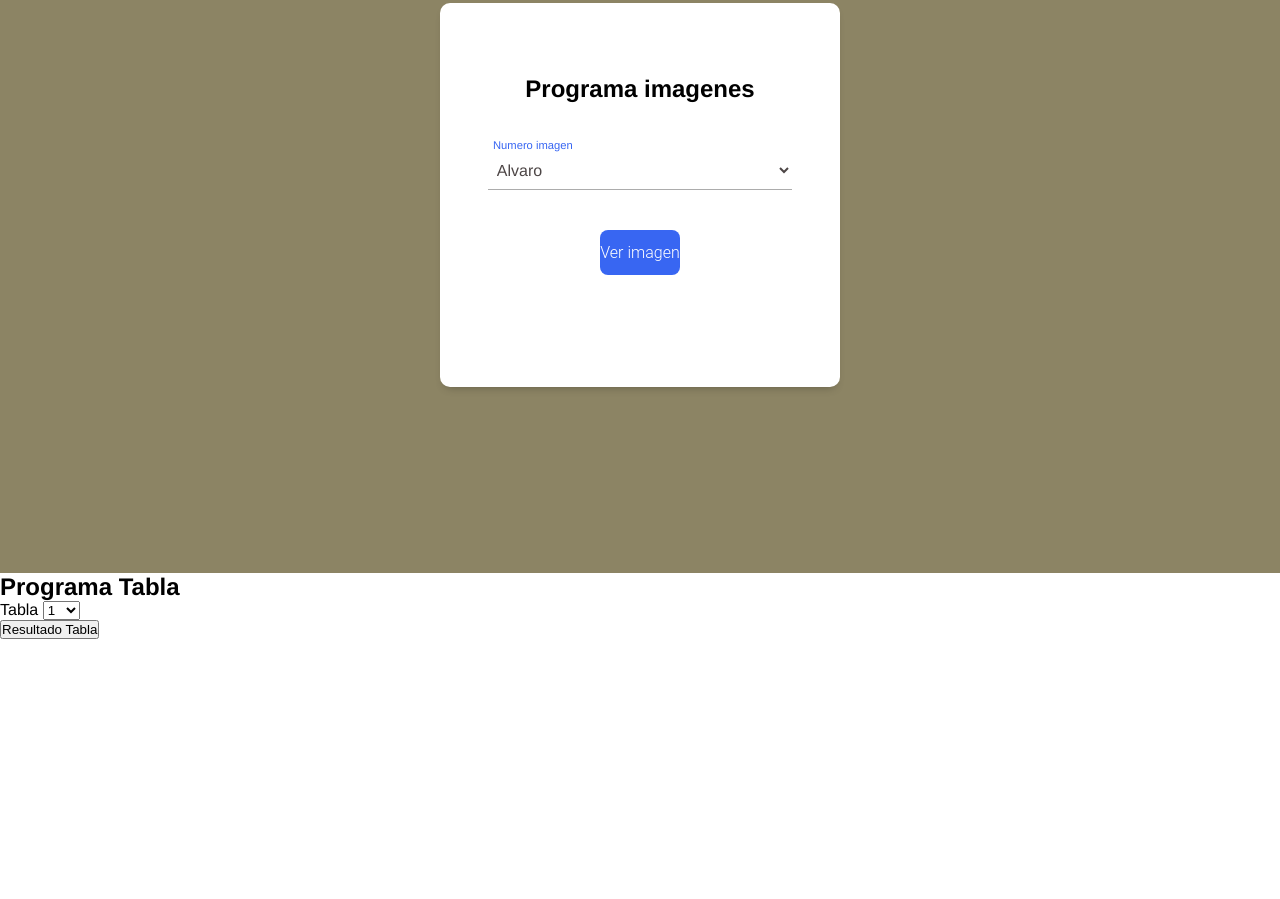
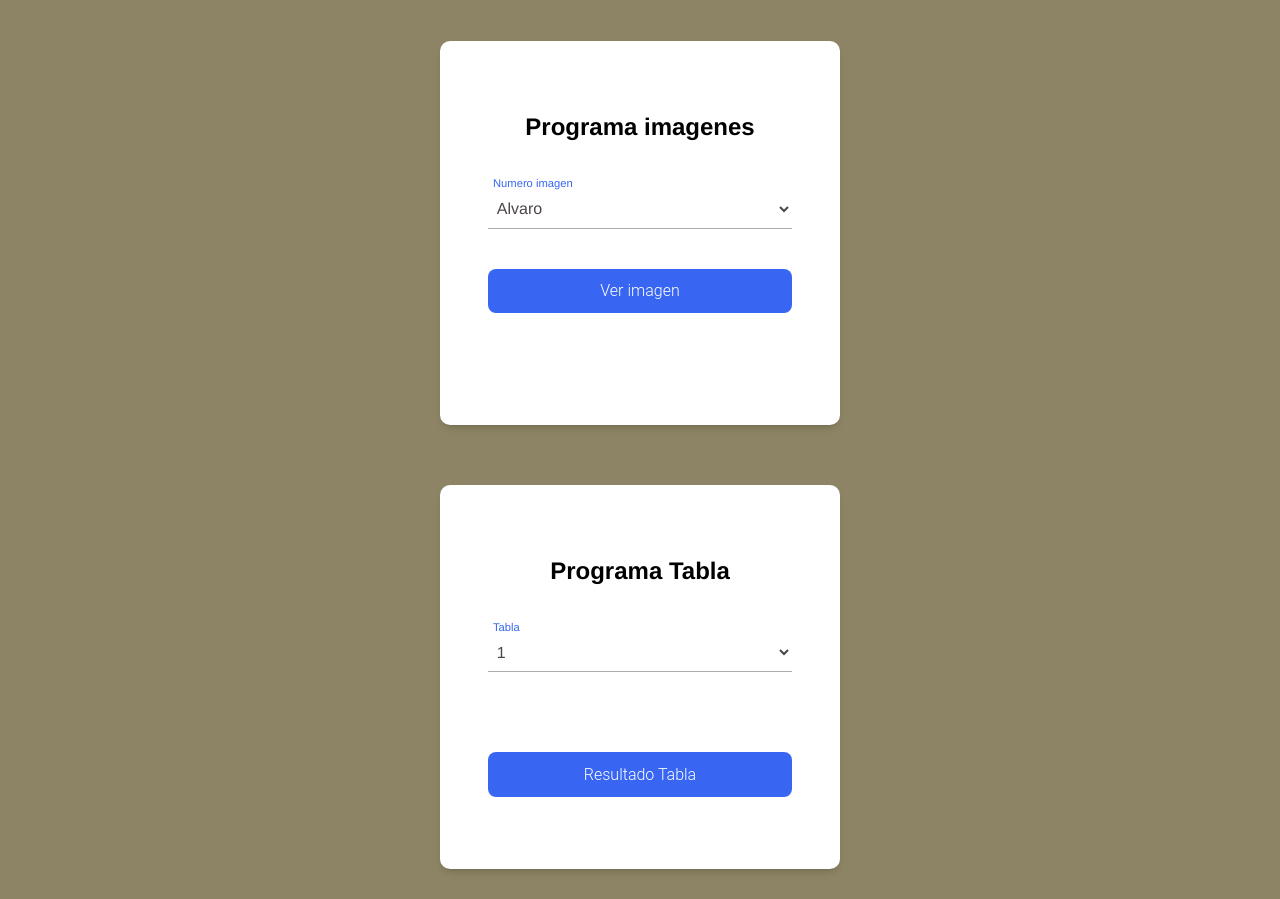
Before and after one commit to Naxred/EjerciciosJavascript, a plain HTML site: page Javascript/js5.html in a window 1280 px wide. Shown: the part 627-1526 px from the top of the page. Before the commit the page ends 1266 px from the top, so only its background shows below. Drawn offline with Linux system fonts and the light colour scheme.

Commit message:
ultimos cambios

```diff
--- a/Javascript/css/js5.css
+++ b/Javascript/css/js5.css
@@ -105,15 +105,12 @@ body {
   .formulario{
     background-color: #8c8464;
     width: 100vw;
-    height: 600px;
+    height: auto;
     padding: 30px;
   }
 
   .imagen_seleccionada{
-    width: 340px;
-    height: 240px;
+    height: 440px;
+    width: 300px;
+    border: 1px solid black;
   }
-
-  .imagen_container{
-    width: 300px;
-  }
--- a/Javascript/js5.html
+++ b/Javascript/js5.html
@@ -12,7 +12,7 @@
 
     <section class="formulario">
         <div class="form">
-            <p class="form__paragraph">Favor de llenar el formulario</p>
+            <p class="form__paragraph"><h2>Programa calculadora</h2></p>
 
             <div class="form__container">
 
@@ -55,37 +55,7 @@
         </div>
     </section>
 
-    <!-- <div>
-        <h1>Calculadora</h1>
-        <div>
-            <label for="primer_numero">Primer numero</label>
-            <input type="number" name="primer_numero" id="primer_numero" >
-        </div>
 
-        <div>
-            <label for="segundo_numero">Segundo numero</label>
-            <input type="number" name="segundo_numero" id="segundo_numero">
-        </div>
-
-        <div>
-            <label for="primer_numero">Operacion</label>
-            <select name="operacion" id="operacion">
-                <option value="+">+</option>
-                <option value="-">-</option>
-                <option value="*">*</option>
-                <option value="/">/</option>
-            </select>
-        </div>
-
-        <div>
-            <label for="resultado">Resultado</label>
-            <input type="number" name="resultado" id="resultado">
-        </div>
-
-        <div>
-            <button onclick="calcular()">Calcular</button>
-        </div>
-    </div> -->
 
     <section class="formulario">
         <div class="form">
@@ -105,9 +75,7 @@
 
                 </div>
 
-                <div>
-                    <button onclick="verImagen()" class="form__submit">Ver imagen</button>
-                </div>
+                <input type="submit" value="Ver imagen" onclick="verImagen()" class="form__submit"></input>
 
                 <div class="imagen_container">
                 </div>
@@ -118,12 +86,15 @@
     </section>
 
 
-    <div>
-        <h2>Programa Tabla</h2>
+    <section class="formulario">
+        <div class="form">
+            <p class="form__paragraph"><h2>Programa Tabla</h2></p>
 
-        <div>
-            <label for="tabla">Tabla</label>
-            <select name="tabla" id="tabla">
+            <div class="form__container">
+
+                <div class="form__group">
+
+                    <select name="tabla" id="tabla"  class="form__input">
                         <option value="1">1</option>
                         <option value="2">2</option>
                         <option value="3">3</option>
@@ -135,14 +106,21 @@
                         <option value="9">9</option>
                         <option value="10">10</option>
                     </select>
+                    <label for="tabla" class="form__label">Tabla</label>
+
                 </div>
 
                 <div id="resultado_tabla"></div>
 
-        <div>
-            <button onclick="calcularTabla()">Resultado Tabla</button>
+                <input type="submit" onclick="calcularTabla()" class="form__submit" value="Resultado Tabla"></input>
+
+
+
             </div>
         </div>
+    </section>
+
+
 
 
 </body>
```
Lines whose indentation alone changed are shown as unchanged.
